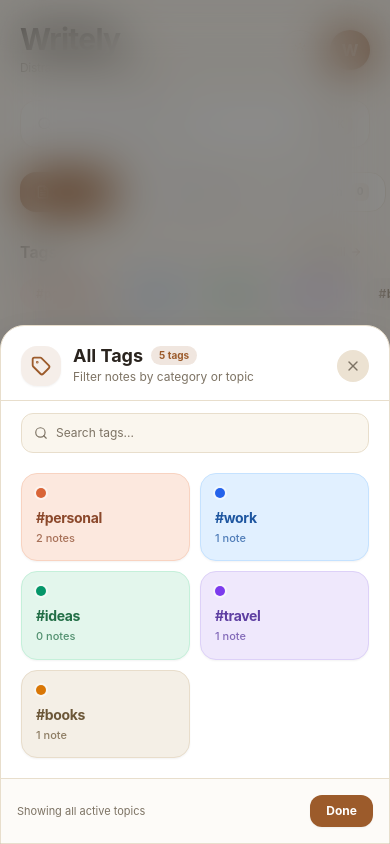
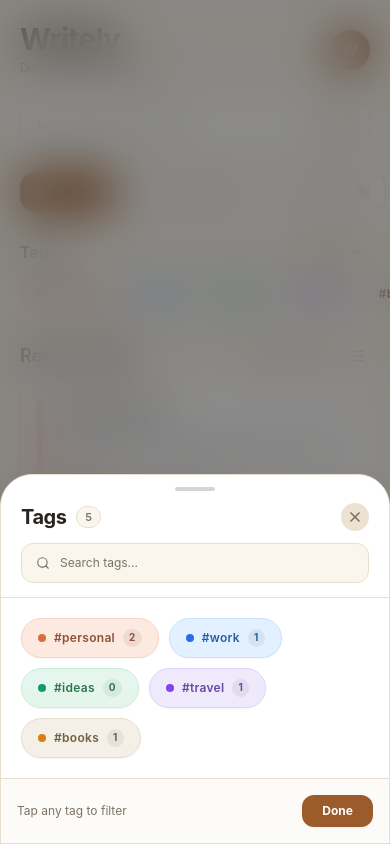
Before and after one commit to hiimanshu19x/writely, a Next.js app: page / in a window 390 px wide. Both pictures are taken after a click on the button "See all". Built offline with nearby package versions, Linux system fonts and the light colour scheme.

Commit message:
feat(mobile): modernize tags popup into sleek iOS native bottom sheet with pill cloud layout

```diff
--- a/src/components/mobile/MobileHomeScreen.tsx
+++ b/src/components/mobile/MobileHomeScreen.tsx
@@ -717,56 +717,63 @@ export default function MobileHomeScreen({
         <Plus className="w-6 h-6 stroke-[2.5]" />
       </button>
 
-      {/* 7. ALL TAGS COLORFUL CANVAS POPUP MODAL (BLURRED BACKGROUND) */}
+      {/* 7. ALL TAGS MODERN IOS NATIVE BOTTOM SHEET MODAL (BLURRED FROSTED BACKDROP) */}
       {isTagsModalOpen && (
         <div className="fixed inset-0 z-50 flex items-end sm:items-center justify-center p-0 sm:p-4 animate-in fade-in duration-200">
           {/* Intense frosted blurred backdrop */}
           <div
-            className="absolute inset-0 bg-black/45 dark:bg-black/65 backdrop-blur-xl transition-opacity cursor-pointer"
+            className="absolute inset-0 bg-black/45 dark:bg-black/70 backdrop-blur-xl transition-opacity cursor-pointer"
             onClick={() => setIsTagsModalOpen(false)}
           />
 
-          {/* Floating Colorful Canvas Card */}
+          {/* iOS Floating Bottom Sheet Card */}
           <div
-            className="relative w-full sm:max-w-md max-h-[85vh] rounded-t-3xl sm:rounded-3xl bg-[var(--bg-card)] border border-[var(--border-subtle)] shadow-2xl flex flex-col overflow-hidden z-10 animate-in slide-in-from-bottom-8 sm:zoom-in-95 duration-200"
+            className="relative w-full sm:max-w-md max-h-[82vh] rounded-t-[32px] sm:rounded-3xl bg-[var(--bg-card)] border border-[var(--border-subtle)] shadow-2xl flex flex-col overflow-hidden z-10 animate-in slide-in-from-bottom-8 sm:zoom-in-95 duration-200"
             style={{
               fontFamily: 'var(--font-sf-pro, -apple-system, BlinkMacSystemFont, "SF Pro Display", "SF Pro Text", "SF Pro", sans-serif)',
             }}
           >
-            {/* Modal Header */}
-            <div className="p-5 pb-3.5 border-b border-[var(--border-subtle)] flex items-center justify-between">
-              <div className="flex items-center gap-3">
-                <div className="w-10 h-10 rounded-2xl bg-[var(--accent-main)]/10 text-[var(--accent-main)] flex items-center justify-center shadow-xs">
-                  <Tag className="w-5 h-5 stroke-[2.2]" />
-                </div>
-                <div>
-                  <div className="flex items-center gap-2">
-                    <h3 className="text-lg font-bold text-[var(--text-main)] leading-none">
-                      All Tags
+            {/* iOS Top Grabber Handle */}
+            <div className="w-10 h-1 rounded-full bg-[var(--text-muted)]/30 mx-auto mt-3 mb-1 shrink-0" />
+
+            {/* Sticky Fixed Header & Integrated Search Bar */}
+            <div className="px-5 pt-2 pb-3.5 border-b border-[var(--border-subtle)] space-y-3 shrink-0 bg-[var(--bg-card)]">
+              {/* Header Title Row */}
+              <div className="flex items-center justify-between">
+                <div className="flex items-center gap-2.5">
+                  <h3 className="text-xl font-bold tracking-tight text-[var(--text-main)] leading-none">
+                    Tags
                   </h3>
-                    <span className="px-2 py-0.5 rounded-full text-[10px] font-bold bg-[var(--accent-main)]/15 text-[var(--accent-main)]">
-                      {availableTags.length} tags
+                  <span className="px-2 py-0.5 rounded-full text-[11px] font-semibold bg-[var(--bg-app)] border border-[var(--border-subtle)] text-[var(--text-muted)]">
+                    {availableTags.length}
                   </span>
                 </div>
-                  <p className="text-xs text-[var(--text-muted)] mt-1 font-normal">
-                    Filter notes by category or topic
-                  </p>
+
+                <div className="flex items-center gap-2">
+                  {selectedTag && (
+                    <button
+                      onClick={() => {
+                        setSelectedTag(null);
+                        setIsTagsModalOpen(false);
+                      }}
+                      className="text-xs font-semibold text-[var(--danger-main)] hover:opacity-80 px-2 py-1 transition-opacity"
+                    >
+                      Clear
+                    </button>
+                  )}
+
+                  <button
+                    onClick={() => setIsTagsModalOpen(false)}
+                    className="w-7 h-7 rounded-full bg-[var(--bg-card-hover)] text-[var(--text-muted)] hover:text-[var(--text-main)] flex items-center justify-center active:scale-90 transition-all"
+                    title="Close"
+                  >
+                    <X className="w-4 h-4 stroke-[2.5]" />
+                  </button>
                 </div>
               </div>
 
-              <button
-                onClick={() => setIsTagsModalOpen(false)}
-                className="w-8 h-8 rounded-full bg-[var(--bg-card-hover)] hover:bg-[var(--border-subtle)] text-[var(--text-muted)] hover:text-[var(--text-main)] flex items-center justify-center transition-colors"
-                title="Close"
-              >
-                <X className="w-4 h-4" />
-              </button>
-            </div>
-
-            {/* Quick search input if more than 4 tags */}
-            {availableTags.length > 4 && (
-              <div className="px-5 pt-3">
-                <div className="w-full h-10 rounded-xl bg-[var(--bg-app)] border border-[var(--border-subtle)] px-3 flex items-center gap-2 text-xs focus-within:ring-2 focus-within:ring-[var(--accent-main)]/20">
+              {/* iOS Native Search Field */}
+              <div className="w-full h-10 rounded-xl bg-[var(--bg-app)] border border-[var(--border-subtle)] px-3.5 flex items-center gap-2.5 text-xs focus-within:ring-2 focus-within:ring-[var(--accent-main)]/20 transition-all">
                 <Search className="w-3.5 h-3.5 text-[var(--text-muted)] shrink-0" />
                 <input
                   type="text"
@@ -778,18 +785,20 @@ export default function MobileHomeScreen({
                 {tagSearchQuery && (
                   <button
                     onClick={() => setTagSearchQuery('')}
-                      className="p-1 text-[var(--text-muted)] hover:text-[var(--text-main)]"
+                    className="p-1 rounded-full text-[var(--text-muted)] hover:text-[var(--text-main)]"
                   >
                     <X className="w-3 h-3" />
                   </button>
                 )}
               </div>
             </div>
-            )}
 
-            {/* Colorful Canvas Grid */}
-            <div className="flex-1 overflow-y-auto p-5 space-y-3 max-h-[52vh]">
-              <div className="grid grid-cols-2 gap-2.5">
+            {/* Scrollable Colorful Tag Cloud (Pills Flow Layout - No Stuck Cards) */}
+            <div
+              style={{ scrollbarWidth: 'none', msOverflowStyle: 'none' }}
+              className="flex-1 overflow-y-auto p-5 no-scrollbar max-h-[50vh]"
+            >
+              <div className="flex flex-wrap gap-2.5">
                 {modalFilteredTags.map((tag) => {
                   const style = getTagStyle(tag);
                   const isSelected = selectedTag === tag;
@@ -806,76 +815,62 @@ export default function MobileHomeScreen({
                       }}
                       style={{
                         backgroundColor: isDarkTheme ? style.darkBg : style.bg,
-                        border: isSelected ? `2px solid ${stripeColor}` : isDarkTheme ? '1.5px solid transparent' : `1.5px solid ${style.border}`,
+                        color: isDarkTheme ? style.darkText : style.text,
+                        border: isSelected
+                          ? `2px solid ${stripeColor}`
+                          : isDarkTheme
+                          ? '1.5px solid transparent'
+                          : `1.5px solid ${style.border}`,
                       }}
-                      className={`relative p-3.5 rounded-2xl flex flex-col justify-between text-left transition-all duration-200 active:scale-95 shadow-xs hover:shadow-md ${
-                        isSelected ? 'shadow-sm' : ''
+                      className={`h-10 px-4 rounded-full flex items-center gap-2 text-xs font-semibold tracking-wide transition-all duration-200 active:scale-95 shadow-xs hover:shadow-sm shrink-0 ${
+                        isSelected ? 'shadow-md scale-[1.03]' : 'opacity-95 hover:opacity-100'
                       }`}
                     >
-                      {/* Top row: tag accent dot & selected checkmark */}
-                      <div className="flex items-center justify-between gap-1 mb-2.5">
-                        <div
+                      {/* Left Vibrant Accent Dot */}
+                      <span
                         style={{ backgroundColor: stripeColor }}
-                          className="w-2.5 h-2.5 rounded-full ring-2 ring-white/50 dark:ring-black/50"
+                        className="w-2 h-2 rounded-full shrink-0"
                       />
-                        {isSelected ? (
-                          <div
-                            style={{ backgroundColor: stripeColor }}
-                            className="w-4 h-4 rounded-full text-white flex items-center justify-center text-[9px] font-bold shadow-xs"
-                          >
-                            ✓
-                          </div>
-                        ) : null}
-                      </div>
 
                       {/* Tag Name */}
+                      <span>#{tag}</span>
+
+                      {/* Note Count Badge Pill */}
                       <span
-                        style={{ color: isDarkTheme ? style.darkText : style.text }}
-                        className="font-bold text-sm truncate tracking-tight"
+                        style={{
+                          backgroundColor: isDarkTheme ? 'rgba(255,255,255,0.12)' : 'rgba(0,0,0,0.06)',
+                          color: isDarkTheme ? style.darkText : style.text,
+                        }}
+                        className="px-1.5 py-0.5 rounded-full text-[10px] font-bold"
                       >
-                        #{tag}
+                        {count}
                       </span>
 
-                      {/* Note Count Badge */}
-                      <span
-                        style={{ color: isDarkTheme ? style.darkText : style.text }}
-                        className="text-[11px] opacity-75 mt-0.5 font-medium"
-                      >
-                        {count} {count === 1 ? 'note' : 'notes'}
-                      </span>
+                      {/* Selected Checkmark */}
+                      {isSelected && (
+                        <span className="text-[11px] font-bold ml-0.5">✓</span>
+                      )}
                     </button>
                   );
                 })}
               </div>
 
               {modalFilteredTags.length === 0 && (
-                <div className="py-8 text-center text-xs text-[var(--text-muted)] italic">
+                <div className="py-12 text-center text-xs text-[var(--text-muted)] italic">
                   No tags match "{tagSearchQuery}".
                 </div>
               )}
             </div>
 
-            {/* Modal Footer */}
-            <div className="p-4 border-t border-[var(--border-subtle)] bg-[var(--bg-app)]/40 flex items-center justify-between gap-3">
-              {selectedTag ? (
-                <button
-                  onClick={() => {
-                    setSelectedTag(null);
-                    setIsTagsModalOpen(false);
-                  }}
-                  className="px-3.5 py-2 rounded-xl border border-[var(--border-subtle)] bg-[var(--bg-card)] hover:bg-[var(--bg-card-hover)] text-xs font-semibold text-[var(--danger-main)] transition-colors active:scale-95"
-                >
-                  Clear Filter
-                </button>
-              ) : (
-                <span className="text-[11px] text-[var(--text-muted)]">
-                  Showing all active topics
+            {/* Modal Bottom Bar */}
+            <div className="p-4 border-t border-[var(--border-subtle)] bg-[var(--bg-app)]/40 flex items-center justify-between gap-3 shrink-0">
+              <span className="text-xs text-[var(--text-muted)]">
+                {selectedTag ? `Filtered by #${selectedTag}` : 'Tap any tag to filter'}
               </span>
-              )}
 
               <button
                 onClick={() => setIsTagsModalOpen(false)}
-                className="px-4 py-2 rounded-xl bg-[var(--accent-main)] text-[var(--accent-contrast)] text-xs font-bold shadow-xs hover:opacity-95 transition-opacity ml-auto active:scale-95"
+                className="px-5 py-2 rounded-xl bg-[var(--accent-main)] text-[var(--accent-contrast)] text-xs font-bold shadow-xs hover:opacity-95 transition-opacity active:scale-95"
               >
                 Done
               </button>
```
Lines whose indentation alone changed are shown as unchanged.
